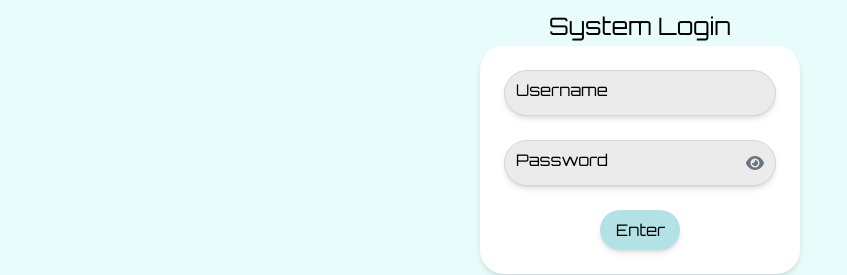
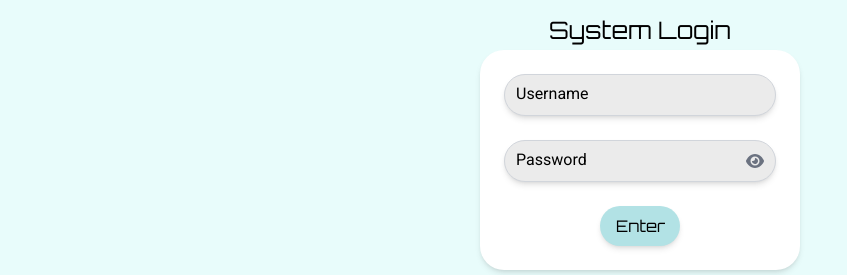
Before and after one commit to Trump7/Time_Guard, a React (Vite) app in the folder time-frontend/: page / in a window 1280 px wide. Shown: the part 298-573 px from the top of the page, without its empty margins (0-847 px from the left). Built offline with nearby package versions, Linux system fonts and the light colour scheme.

Commit message:
Revert "Changed modal and inputs"
This reverts commit 27d01c43858bf47f2720b7bc62acfb5fa9339ee9.

```diff
--- a/time-frontend/src/components/InputField.jsx
+++ b/time-frontend/src/components/InputField.jsx
@@ -19,12 +19,12 @@ const InputField = ({ type, placeholder, value, onChange, isError }) => {
         onChange={onChange}
         onFocus={() => setIsFocused(true)}
         onBlur={() => setIsFocused(false)}
-        className={`font-segment text-lg w-full px-3 py-2 border rounded-3xl shadow-md bg-textfield-color text-black placeholder-transparent peer ${
+        className={`font-roboto w-full px-3 py-2 border rounded-3xl shadow-md bg-textfield-color text-black placeholder-transparent peer ${
           isError ? 'border-red-500' : 'border-gray-300'
         }`}
       />
       <label
-        className={`font-orbitron absolute left-3 transition-all ${
+        className={`font-roboto absolute left-3 transition-all ${
           isFocused || value ? '-top-6 left-1 text-md text-black' : 'top-2 left-3 text-black'
         }`}
       >
--- a/time-frontend/src/components/Modal.jsx
+++ b/time-frontend/src/components/Modal.jsx
@@ -8,7 +8,7 @@ const Modal = ({ isOpen, onClose, title, onSubmit, errors, values, onChange, fie
 
   return (
     <div className="fixed inset-0 bg-black bg-opacity-50 flex justify-center items-center">
-      <div className="font-orbitron bg-white p-6 rounded-3xl shadow-md w-96">
+      <div className="bg-white p-6 rounded-3xl shadow-md w-96">
         <div className="flex justify-between items-center mb-6">
           <h2 className="text-2xl">{title}</h2>
           <button onClick={onClose}>
```
